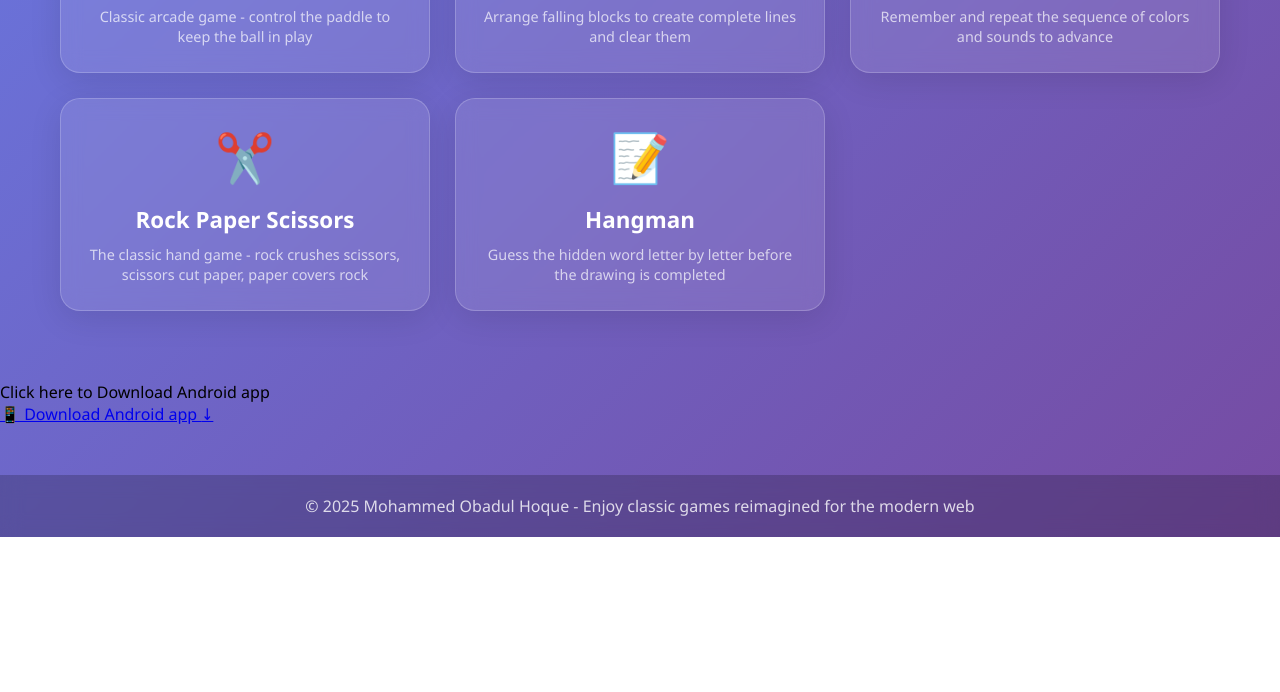
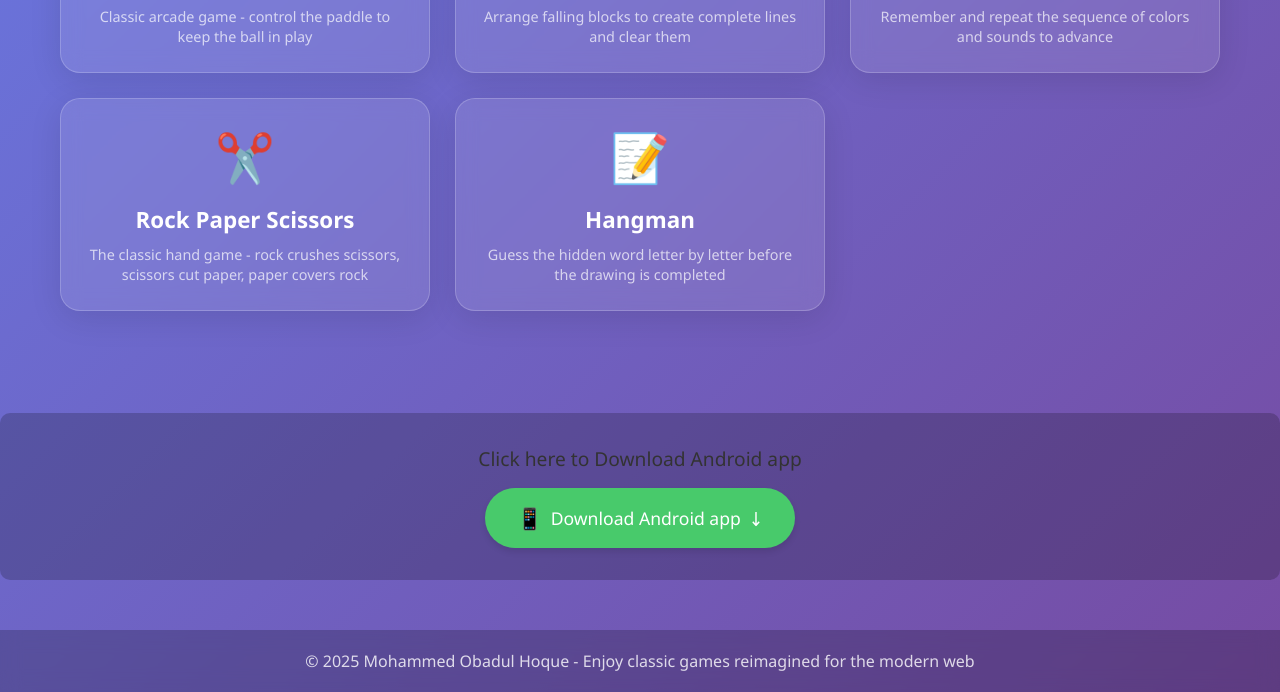
Before and after one commit to obaidulctg/Ultimate-Gaming-Hub-by-Mohammed-Obaidul-hoque, a plain HTML site: page index.html in a window 1280 px wide. Shown: the part 634-1326 px from the top of the page. Before the commit the page ends 1171 px from the top, so only its background shows below. Drawn offline with Linux system fonts and the light colour scheme.

Commit message:
Update styles.css
Download section CSS

```diff
--- a/styles.css
+++ b/styles.css
@@ -486,6 +486,61 @@
             box-shadow: 0 6px 16px rgba(108, 92, 231, 0.4);
         }
 
+ .download-section {
+      text-align: center;
+      padding: 2rem;
+      background: rgba(0, 0, 0, 0.2);
+      margin: 2rem 0;
+      border-radius: 10px;
+    }
+
+.download-text {
+    font-size: 1.2rem;
+    color: #333;
+    margin-bottom: 1rem;
+}
+
+.download-button {
+    display: inline-block;
+}
+
+.animate-button {
+    display: flex;
+    align-items: center;
+    gap: 0.5rem;
+    padding: 1rem 2rem;
+    background: #48ca6b;
+    color: white;
+    text-decoration: none;
+    border-radius: 50px;
+    font-size: 1.1rem;
+    transition: all 0.3s ease;
+    box-shadow: 0 4px 6px rgba(0, 0, 0, 0.1);
+}
+
+.animate-button:hover {
+    background: #83f5ae;
+    transform: translateY(-2px);
+    box-shadow: 0 6px 8px rgba(0, 0, 0, 0.2);
+}
+
+.button-icon {
+    font-size: 1.3rem;
+}
+
+.button-arrow {
+    font-size: 1.2rem;
+    animation: bounce 1s infinite;
+}
+
+@keyframes bounce {
+    0%, 100% {
+        transform: translateY(0);
+    }
+    50% {
+        transform: translateY(3px);
+    }
+}
         .footer {
             background: rgba(0, 0, 0, 0.2);
             backdrop-filter: blur(10px);
```
